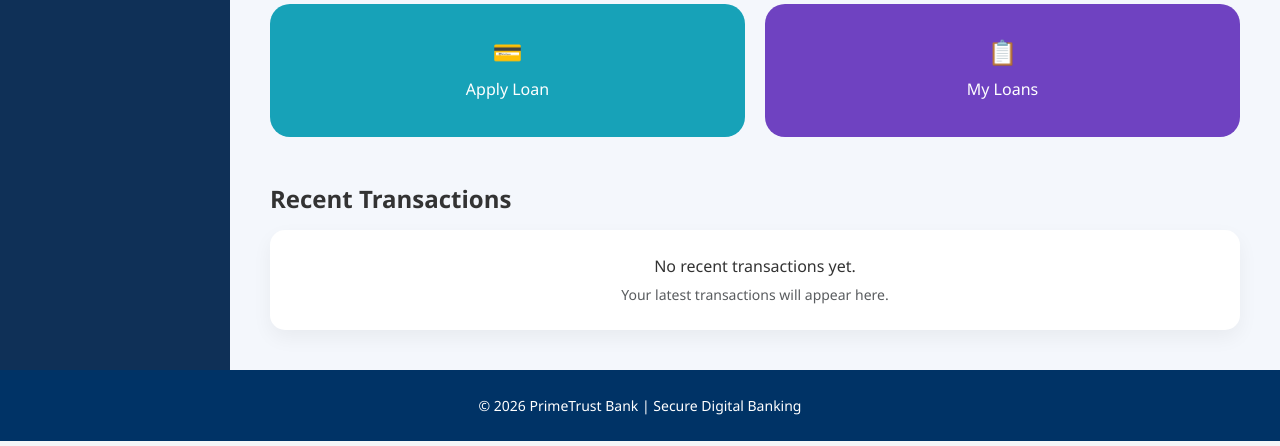
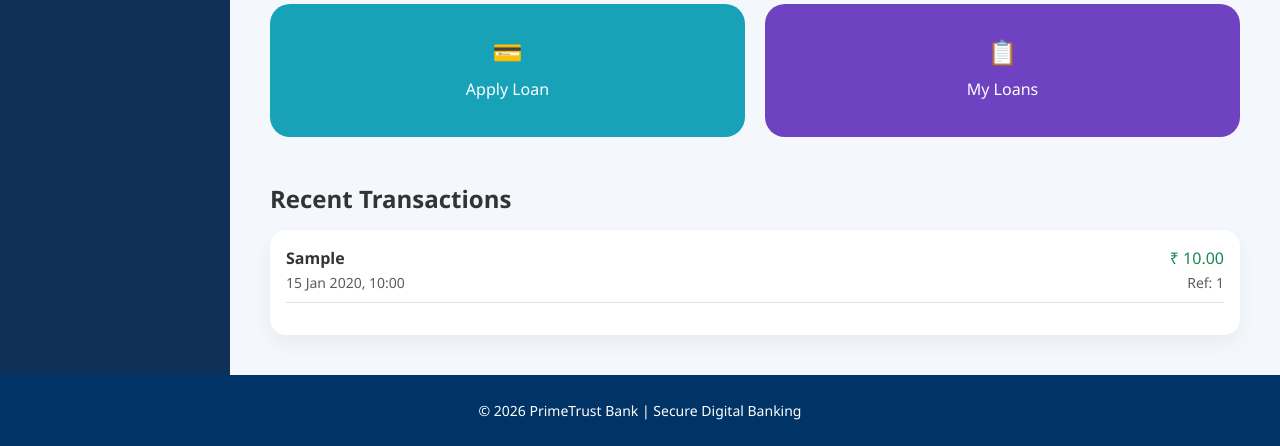
Before and after one commit to khushietiwari/banking-system, a Django app: page /bank/dashboard/ in a window 1280 px wide. Shown: the part 1221-1667 px from the top of the page. Run offline with Django 5.2, Linux system fonts and the light colour scheme; a user stored in the database is signed in; tables that the repository leaves empty hold one stand-in row (values such as "Sample post").

Commit message:
Complete the Recent Transaction and transfer Issue

```diff
--- a/corebank/models.py
+++ b/corebank/models.py
@@ -37,13 +37,23 @@ class Transaction(models.Model):
     amount = models.DecimalField(max_digits=12, decimal_places=2)
     method = models.CharField(max_length=20, blank=True, null=True)
 
+    # ✅ NEW FIELD (Fix for your error)
+    reference_id = models.CharField(
+        max_length=50,
+        blank=True,
+        null=True
+    )
+
     status = models.CharField(
         max_length=20,
         choices=STATUS_CHOICES,
-        default="Pending"
+        default="Approved"   # For transfers we usually auto-approve
     )
 
     created_at = models.DateTimeField(auto_now_add=True)
+
+    def __str__(self):
+        return f"{self.transaction_type} | ₹{self.amount} | {self.account.account_number}"
 
 
 class Beneficiary(models.Model):
--- a/corebank/views.py
+++ b/corebank/views.py
@@ -7,6 +7,8 @@ from .services import deposit, withdraw
 from .models import Loan
 from decimal import Decimal
 from django.contrib.messages import get_messages
+import uuid
+from django.db import transaction
 
 
 @login_required
@@ -45,13 +47,16 @@ def customer_dashboard(request):
     kyc = KYC.objects.filter(user=request.user).first()
     loans = Loan.objects.filter(user=request.user)
 
+    recent_transactions = account.transactions.order_by("-created_at")[:5]
+
     return render(request, "customer_dashboard.html", {
         "name": request.user.first_name,
         "balance": account.balance,
         "account_number": account.account_number,
         "ifsc": account.ifsc_code,
         "kyc": kyc,
-        "loans": loans
+        "loans": loans,
+        "recent_transactions": recent_transactions
     })
 
 
--- a/templates/customer_dashboard.html
+++ b/templates/customer_dashboard.html
@@ -231,12 +231,41 @@
         <div class="recent-section mt-5">
             <h4 class="fw-semibold mb-3">Recent Transactions</h4>
 
-            <div class="recent-card text-center py-4">
-                <p class="mb-1">No recent transactions yet.</p>
-                <small class="text-muted">
-                    Your latest transactions will appear here.
-                </small>
+            {% if recent_transactions %}
+    <div class="recent-card p-3 rounded-4">
+
+        {% for txn in recent_transactions %}
+            <div class="d-flex justify-content-between align-items-center mb-3 pb-2 border-bottom">
+
+                <div>
+                    <strong>{{ txn.transaction_type }}</strong><br>
+                    <small class="text-muted">
+                        {{ txn.created_at|date:"d M Y, H:i" }}
+                    </small>
+                </div>
+
+                <div class="text-end">
+                    <span class="{% if 'Sent' in txn.transaction_type or 'Withdrawal' in txn.transaction_type %}text-danger{% else %}text-success{% endif %}">
+                        ₹ {{ txn.amount }}
+                    </span><br>
+                    <small class="text-muted">
+                        Ref: {{ txn.reference_id|default:"—" }}
+                    </small>
+                </div>
+
             </div>
+        {% endfor %}
+
+    </div>
+{% else %}
+    <div class="recent-card text-center py-4">
+        <p class="mb-1">No recent transactions yet.</p>
+        <small class="text-muted">
+            Your latest transactions will appear here.
+        </small>
+    </div>
+{% endif %}
+
         </div>
 
     </div>
--- a/templates/transfer.html
+++ b/templates/transfer.html
@@ -44,8 +44,10 @@
 
                                     {% for b in beneficiaries %}
                                         <option value="{{ b.id }}">
-                                            {{ b.name }} - ****{{ b.account_number|slice:"-4:" }}
+                                            {{ b.nickname }} - ****{{ b.beneficiary_account.account_number|slice:"-4:" }}
                                         </option>
+                                    {% empty %}
+                                        <option disabled>No beneficiaries added</option>
                                     {% endfor %}
 
                                 </select>
@@ -66,6 +68,7 @@
                             <input type="number"
                                    name="amount"
                                    step="0.01"
+                                   min="1"
                                    class="form-control custom-input"
                                    placeholder="Enter Amount"
                                    required>
```
Also changed, not shown: corebank/migrations/0005_transaction_reference_id_alter_transaction_status.py (added).
